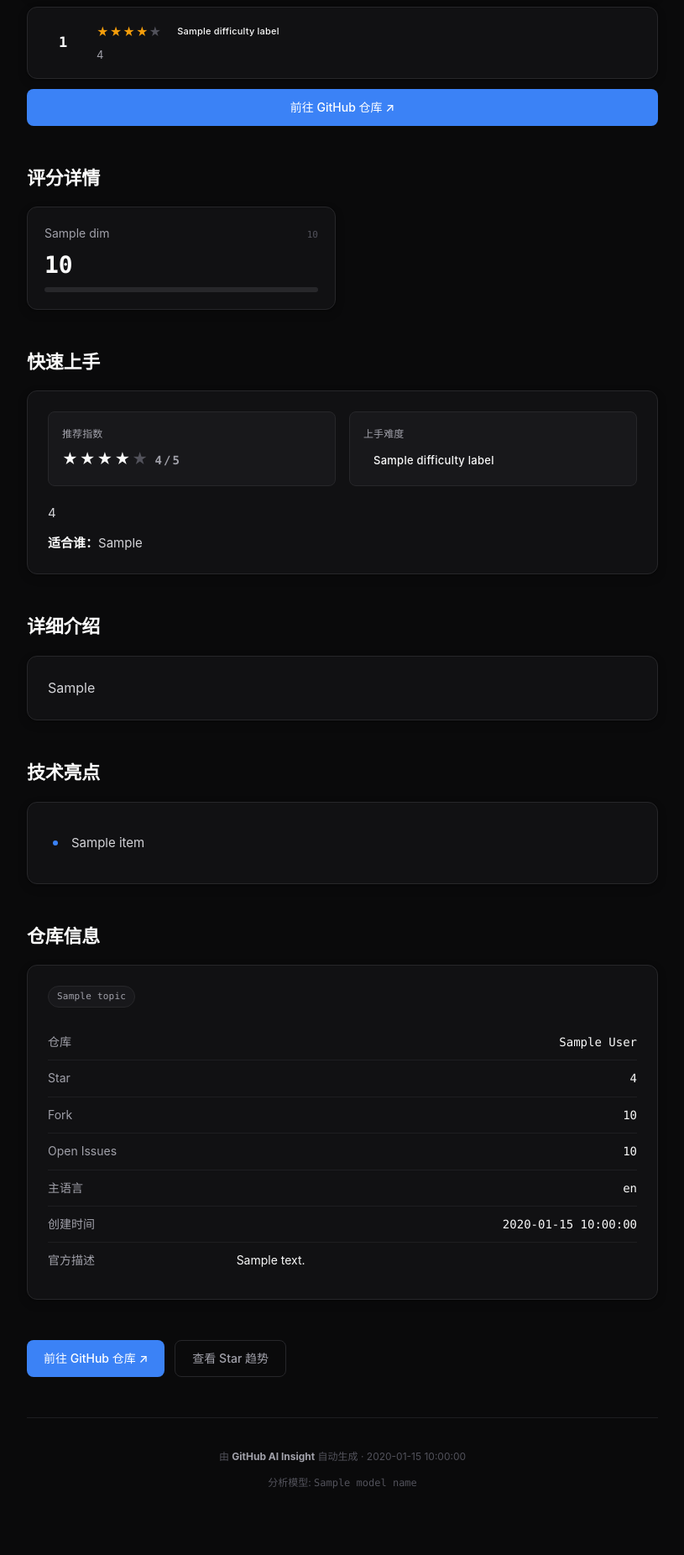
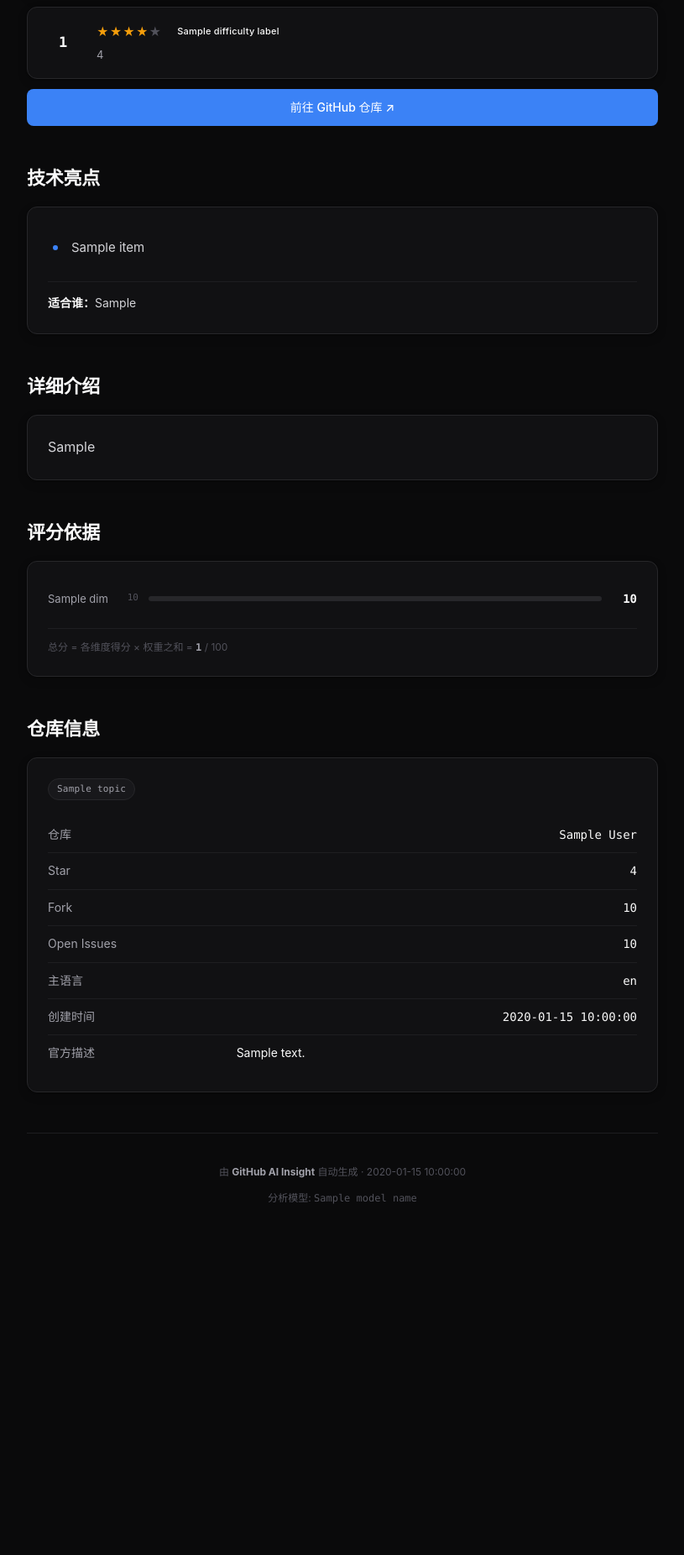
Before and after one commit to Nzy189/github-ai-insight, a Python web app: template templates/report.html.j2 in a window 1280 px wide. Shown: the part 270-2122 px from the top of the page at 84% size, without its empty margins (232-1047 px from the left). After the commit the page ends 1704 px from the top, so only its background shows below. Run offline with Jinja, Linux system fonts and the light colour scheme; the template is opened without the code that fills it: most values are stand-ins (such as "Sample title", 1, 10 or a date in 2020).

Commit message:
feat: 区块按阅读成本重排，评分区压扁为四行细条
顺序改为 技术亮点 → 详细介绍 → 评分依据 → 仓库信息，按读者愿意
付出的时间递增排：30 秒扫亮点、3 分钟读正文、存疑才查评分。原来
最可扫描的技术亮点在 Y=1763，要滚两屏才看到。

评分区从 2×2 卡片网格（309px）压成四行细条（约 90px）—— 总分与
结论已在首屏交代完，此处只剩'给你看我怎么算的'这一个作用。四行
左对齐成扫描线，权重与分数比网格更好比较。

原「快速上手」区块并入 Hero 判断条，「适合谁」移入技术亮点，
底部重复的 CTA 删除。

Co-Authored-By: Claude Opus 5 <noreply@anthropic.com>

```diff
--- a/templates/report.html.j2
+++ b/templates/report.html.j2
@@ -229,50 +229,61 @@ section { margin-bottom: 48px; }
   box-shadow: var(--shadow-md);
 }
 
-.score-grid {
-  display: grid;
-  grid-template-columns: repeat(2, 1fr);
-  gap: 16px;
+/* ---------------------------------------------------------- 评分细条 */
+.score-line {
+  display: flex;
+  align-items: center;
+  gap: 12px;
+  padding: 9px 0;
 }
-.score-card {
-  background: var(--color-surface);
-  border: 1px solid var(--color-border);
-  border-radius: 12px;
-  padding: 20px;
-  box-shadow: var(--shadow-md);
+.score-line + .score-line { border-top: 1px solid var(--color-border-subtle); }
+.score-line-label {
+  flex: 0 0 108px;
+  font-size: 13px;
+  color: var(--color-text-secondary);
+  display: flex;
+  justify-content: space-between;
+  gap: 6px;
 }
-.score-card-head {
-  display: flex;
-  align-items: baseline;
-  justify-content: space-between;
-  gap: 8px;
-  margin-bottom: 12px;
-}
-.score-card-label { font-size: 14px; color: var(--color-text-secondary); }
-.score-card-weight {
-  font-family: var(--font-mono);
-  font-size: 11px;
-  color: var(--color-text-tertiary);
-}
-.score-card-value {
-  font-family: var(--font-mono);
-  font-size: 28px;
-  font-weight: 700;
-  line-height: 1;
-  color: var(--color-text-primary);
-  margin-bottom: 12px;
-}
-.score-bar {
+.score-line-label .w { font-family: var(--font-mono); font-size: 11px; color: var(--color-text-tertiary); }
+.score-line-bar {
+  flex: 1 1 auto;
   height: 6px;
   border-radius: 3px;
   background: var(--color-border);
   overflow: hidden;
 }
-.score-bar-fill {
+.score-line-fill {
+  display: block;
   height: 100%;
   border-radius: 3px;
   transition: width 0.6s cubic-bezier(0.25, 0.46, 0.45, 0.94);
 }
+.score-line-value {
+  flex: 0 0 30px;
+  text-align: right;
+  font-family: var(--font-mono);
+  font-size: 14px;
+  font-weight: 600;
+  color: var(--color-text-primary);
+}
+.score-note {
+  margin: 14px 0 0;
+  padding-top: 12px;
+  border-top: 1px solid var(--color-border-subtle);
+  font-size: 12px;
+  color: var(--color-text-tertiary);
+}
+.score-note strong { font-family: var(--font-mono); color: var(--color-text-secondary); }
+.audience-note {
+  margin: 16px 0 0;
+  padding-top: 14px;
+  border-top: 1px solid var(--color-border-subtle);
+  font-size: 14px;
+  line-height: 1.6;
+  color: var(--color-text-body);
+}
+.audience-note strong { color: var(--color-text-primary); }
 .score-high { background: linear-gradient(90deg, #22C55E, #4ADE80); }
 .score-mid  { background: linear-gradient(90deg, #F59E0B, #FBBF24); }
 .score-low  { background: linear-gradient(90deg, #EF4444, #F87171); }
@@ -377,34 +388,6 @@ section { margin-bottom: 48px; }
   color: var(--color-text-secondary);
 }
 
-/* ---------------------------------------------------------- 快速上手 */
-.verdict-grid {
-  display: grid;
-  grid-template-columns: repeat(2, 1fr);
-  gap: 16px;
-  margin-bottom: 20px;
-}
-.verdict-item {
-  background: var(--color-surface-elevated);
-  border: 1px solid var(--color-border);
-  border-radius: 8px;
-  padding: 16px;
-}
-.verdict-item .k {
-  font-size: 12px;
-  letter-spacing: 0.01em;
-  color: var(--color-text-secondary);
-  margin-bottom: 6px;
-}
-.verdict-item .v {
-  font-size: 18px;
-  font-weight: 600;
-  color: var(--color-text-primary);
-}
-.stars { letter-spacing: 2px; color: var(--color-warning); }
-.stars .off { color: var(--color-text-tertiary); }
-.verdict-reason { font-size: 15px; line-height: 1.6; color: var(--color-text-body); margin: 0; }
-
 /* ---------------------------------------------------------- 元数据表 */
 .meta-table { width: 100%; border-collapse: collapse; font-size: 14px; }
 .meta-table tr { border-bottom: 1px solid var(--color-border-subtle); }
@@ -426,7 +409,6 @@ section { margin-bottom: 48px; }
 }
 
 /* ---------------------------------------------------------- CTA + Footer */
-.cta-row { display: flex; flex-wrap: wrap; gap: 12px; margin-bottom: 48px; }
 .btn-primary {
   display: inline-flex;
   align-items: center;
@@ -443,26 +425,6 @@ section { margin-bottom: 48px; }
   transition: background 0.15s ease;
 }
 .btn-primary:hover { background: #2563EB; }
-.btn-ghost {
-  display: inline-flex;
-  align-items: center;
-  justify-content: center;
-  min-height: 44px;
-  background: transparent;
-  color: var(--color-text-secondary);
-  border: 1px solid var(--color-border);
-  border-radius: 8px;
-  padding: 10px 20px;
-  font-size: 14px;
-  font-weight: 500;
-  text-decoration: none;
-  transition: all 0.15s ease;
-}
-.btn-ghost:hover {
-  background: var(--color-surface-elevated);
-  color: var(--color-text-primary);
-  border-color: #3F3F46;
-}
 
 footer {
   border-top: 1px solid var(--color-border-subtle);
@@ -485,10 +447,8 @@ footer a:hover { color: var(--color-accent-hover); }
   .tldr-label { flex: 0 0 52px; }
   .tldr-text { font-size: 13px; }
   .section-title { font-size: 18px; }
-  .score-grid { grid-template-columns: 1fr; }
-  .verdict-grid { grid-template-columns: 1fr; }
+  .score-line-label { flex: 0 0 92px; font-size: 12px; }
   .prose { font-size: 15px; }
-  .cta-row .btn-primary, .cta-row .btn-ghost { flex: 1 1 100%; }
   .meta-table th { width: 40%; }
 }
 
@@ -514,8 +474,7 @@ footer a:hover { color: var(--color-accent-hover); }
     --color-border-subtle: #E4E4E7;
   }
   body { background: #FFFFFF; color: #18181B; }
-  .card, .score-card, .verdict-item { box-shadow: none; }
-  .cta-row { display: none; }
+  .card { box-shadow: none; }
   section { break-inside: avoid; margin-bottom: 24px; }
   a { color: #1D4ED8 !important; }
 }
@@ -605,57 +564,26 @@ footer a:hover { color: var(--color-accent-hover); }
        target="_blank" rel="noopener noreferrer">前往 GitHub 仓库 ↗</a>
   </div>
 
-  <!-- ============ 四维评分 ============ -->
-  <section aria-labelledby="sec-scores">
-    <h2 class="section-title" id="sec-scores">评分详情</h2>
-    <div class="score-grid">
-      {% for dim in dimensions %}
-      <div class="score-card">
-        <div class="score-card-head">
-          <span class="score-card-label">{{ dim.label }}</span>
-          <span class="score-card-weight">{{ dim.weight }}</span>
-        </div>
-        <div class="score-card-value">{{ dim.score }}</div>
-        <div class="score-bar" role="img" aria-label="{{ dim.label }} {{ dim.score }} 分">
-          <div class="score-bar-fill {{ dim.css_class }}" style="width: {{ dim.score }}%"></div>
-        </div>
-      </div>
-      {% endfor %}
-    </div>
-  </section>
-
-  <!-- ============ 快速判断 ============ -->
-  <section aria-labelledby="sec-verdict">
-    <h2 class="section-title" id="sec-verdict">快速上手</h2>
+  <!-- ============ 技术亮点 ============ -->
+  {% if analysis.highlights or analysis.target_audience %}
+  <section aria-labelledby="sec-highlights">
+    <h2 class="section-title" id="sec-highlights">技术亮点</h2>
     <div class="card">
-      <div class="verdict-grid">
-        <div class="verdict-item">
-          <div class="k">推荐指数</div>
-          <div class="v stars">
-            {%- for _ in range(analysis.rating) %}★{% endfor -%}
-            {%- for _ in range(5 - analysis.rating) %}<span class="off">★</span>{% endfor -%}
-            &nbsp;<span style="font-family: var(--font-mono); font-size: 14px; color: var(--color-text-secondary);">{{ analysis.rating }}/5</span>
-          </div>
-        </div>
-        <div class="verdict-item">
-          <div class="k">上手难度</div>
-          <div class="v">
-            <span class="badge {{ difficulty_class }}" style="font-size: 13px; padding: 4px 12px;">
-              {{ difficulty_label }}
-            </span>
-          </div>
-        </div>
-      </div>
-      {% if analysis.rating_reason %}
-      <p class="verdict-reason">{{ analysis.rating_reason }}</p>
+      {% if analysis.highlights %}
+      <ul class="highlight-list">
+        {% for item in analysis.highlights %}
+        <li>{{ item }}</li>
+        {% endfor %}
+      </ul>
       {% endif %}
       {% if analysis.target_audience %}
-      <p class="verdict-reason" style="margin-top: 12px;">
-        <strong style="color: var(--color-text-primary);">适合谁：</strong>{{ analysis.target_audience }}
+      <p class="audience-note">
+        <strong>适合谁：</strong>{{ analysis.target_audience }}
       </p>
       {% endif %}
     </div>
   </section>
+  {% endif %}
 
   <!-- ============ 详细介绍 ============ -->
   {% if intro_html %}
@@ -667,19 +595,22 @@ footer a:hover { color: var(--color-accent-hover); }
   </section>
   {% endif %}
 
-  <!-- ============ 技术亮点 ============ -->
-  {% if analysis.highlights %}
-  <section aria-labelledby="sec-highlights">
-    <h2 class="section-title" id="sec-highlights">技术亮点</h2>
+  <!-- ============ 评分依据 ============ -->
+  <section aria-labelledby="sec-scores">
+    <h2 class="section-title" id="sec-scores">评分依据</h2>
     <div class="card">
-      <ul class="highlight-list">
-        {% for item in analysis.highlights %}
-        <li>{{ item }}</li>
-        {% endfor %}
-      </ul>
+      {% for dim in dimensions %}
+      <div class="score-line">
+        <span class="score-line-label">{{ dim.label }}<span class="w">{{ dim.weight }}</span></span>
+        <span class="score-line-bar" role="img" aria-label="{{ dim.label }} {{ dim.score }} 分">
+          <span class="score-line-fill {{ dim.css_class }}" style="width: {{ dim.score }}%"></span>
+        </span>
+        <span class="score-line-value">{{ dim.score }}</span>
+      </div>
+      {% endfor %}
+      <p class="score-note">总分 = 各维度得分 × 权重之和 = <strong>{{ total_score }}</strong> / 100</p>
     </div>
   </section>
-  {% endif %}
 
   <!-- ============ 仓库信息 ============ -->
   <section aria-labelledby="sec-meta">
@@ -708,12 +639,6 @@ footer a:hover { color: var(--color-accent-hover); }
     </div>
   </section>
 
-  <!-- ============ CTA ============ -->
-  <div class="cta-row">
-    <a class="btn-primary" href="{{ repo.html_url }}" target="_blank" rel="noopener noreferrer">前往 GitHub 仓库 ↗</a>
-    <a class="btn-ghost" href="{{ repo.html_url }}/stargazers" target="_blank" rel="noopener noreferrer">查看 Star 趋势</a>
-  </div>
-
   <footer>
     <p>由 <strong style="color: var(--color-text-secondary);">GitHub AI Insight</strong> 自动生成 · {{ generated_at }}</p>
     <p>分析模型: <span style="font-family: var(--font-mono);">{{ model_name }}</span></p>
```
Also changed, not shown: tests/test_report_and_notifier.py (+59 -0 lines).
